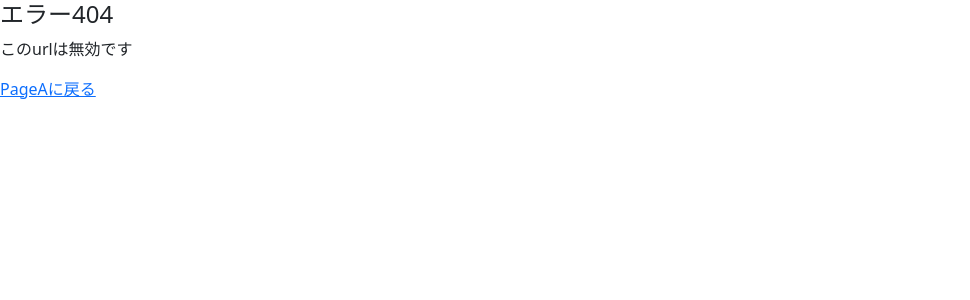
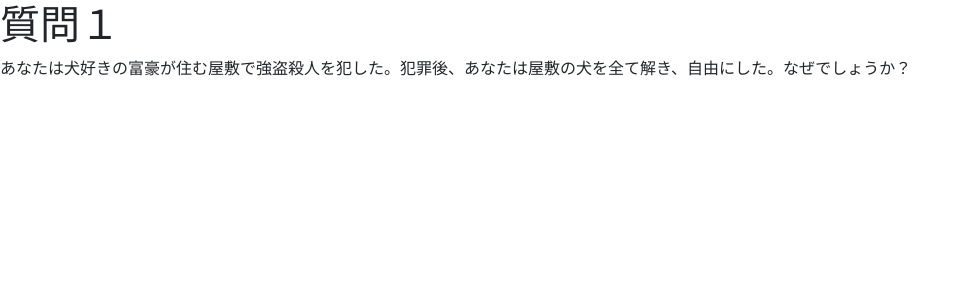
Before and after one commit to SatakeYusuke19920527/deploy_app_takumi, a React (Create React App) app: page /mondai1/1 in a window 1280 px wide. Shown: the top 300 px of the page, without its empty margins (0-970 px from the left). Built offline with nearby package versions, Linux system fonts and the light colour scheme.

Commit message:
占いゲーム製作開始

```diff
--- a/src/App.js
+++ b/src/App.js
@@ -3,6 +3,8 @@ import { BrowserRouter, Route, Switch } from "react-router-dom";
 import PageA from './components/PageA';
 import PageB from './components/PageB.js';
 import PageC from './components/PageC.js';
+import Uranai from './components/Uranaigame/Uranai.js';
+import Mondai1 from './components/Uranaigame/Monndai1.js';
 import Page404 from './components/Page404.js';
 
 function App() {
@@ -16,6 +18,8 @@ function App() {
         <Route exact path="/" component={PageA} />
         <Route exact path="/pageb/:word" component={PageB} />
         <Route exact path="/pagec/:word" component={PageC} />
+        <Route exact path='/uranai/:word' component={Uranai} />
+        <Route exact path='/mondai1/:word' component={Mondai1}/>
         <Route component={Page404} />
 
 
--- a/src/components/PageA.js
+++ b/src/components/PageA.js
@@ -128,6 +128,7 @@ const PageA = () => {
         <p><button onClick={handleClick}>hello world</button></p>
         <Link to="/pageb/helloworld">ページBに移動/pageb/'helloworld'を書き換えれば２行目の文が変わります</Link>
         <p><Link to="/pagec/hi">カード</Link></p>
+        <div><p><Link to="/uranai/hi">サイコパス診断アプリ</Link></p></div>
       <p><button onClick={Increment}>いいね！</button><button onClick={Decrement}>よくないね！</button><button onClick={Reset}>reset</button></p>
       <p>{count}</p>
       <p><input type="text" value={text} onChange={handleChange} /><button onClick={hyouji}>Hello</button><p>{text1}</p></p>
--- /dev/null
+++ b/src/components/Uranaigame/Monndai1.js
@@ -0,0 +1,10 @@
+
+const Mondai1 = () => {
+  return (
+    <div>
+      <h1>質問１</h1>
+      <div>あなたは犬好きの富豪が住む屋敷で強盗殺人を犯した。犯罪後、あなたは屋敷の犬を全て解き、自由にした。なぜでしょうか？</div>
+    </div>
+  )
+}
+export default Mondai1
--- /dev/null
+++ b/src/components/Uranaigame/Uranai.js
@@ -0,0 +1,14 @@
+import { Link } from 'react-router-dom'
+const Uranai = () => {
+
+  return (
+    <div>
+      <h1>サイコパス診断</h1>
+      <Link to="/mondai1/hi"><p>スタート</p></Link>
+
+  </div>
+  )
+
+}
+
+export default Uranai
```
